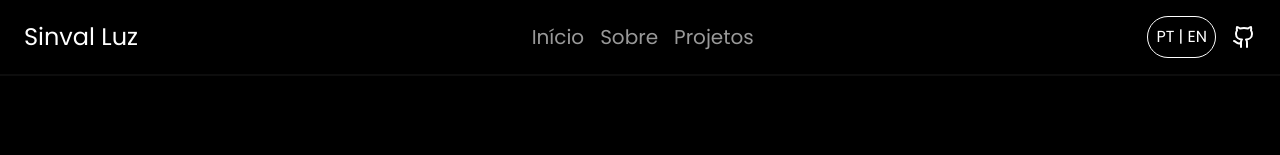
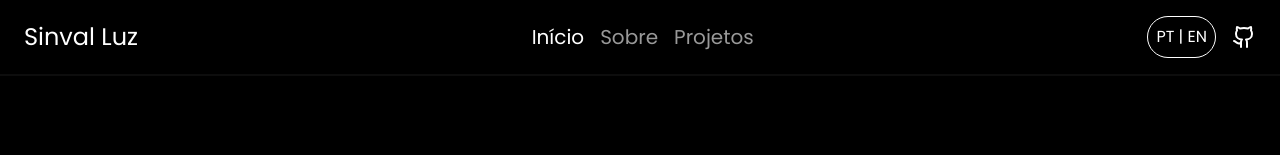
Before and after one commit to Sinvalluz/Portfolio-Sinval-Luz, a React (Vite) app: page / in a window 1280 px wide. Shown: the top 155 px of the page. Built offline with nearby package versions, Linux system fonts and the light colour scheme.

Commit message:
feat: Adiciona suporte ao React Router e atualiza componentes de navegação

```diff
--- a/package.json
+++ b/package.json
@@ -13,6 +13,7 @@
 		"lucide-react": "^0.562.0",
 		"react": "^19.2.0",
 		"react-dom": "^19.2.0",
+		"react-router": "^7.11.0",
 		"tailwindcss": "^4.1.18"
 	},
 	"devDependencies": {
--- a/src/components/Header/index.tsx
+++ b/src/components/Header/index.tsx
@@ -1,10 +1,12 @@
 import { Menu, X } from 'lucide-react';
 import { useEffect, useState } from 'react';
+import { useParams } from 'react-router';
 import GithubIcon from '../ui/GithubIcon';
 import NavigationAnchor from '../ui/NavigationAnchor';
 
 const Header = () => {
 	const [menuBtn, setMenuBtn] = useState<boolean>(false);
+	const { menu } = useParams();
 
 	useEffect(() => {
 		window.addEventListener('resize', () => {
@@ -32,9 +34,18 @@ const Header = () => {
 			<nav
 				className={`flex-col gap-4 text-xl md:flex-row md:flex md:items-center ${menuBtn ? 'flex' : 'hidden'}`}
 			>
-				<NavigationAnchor name='Início' />
-				<NavigationAnchor name='Sobre' />
-				<NavigationAnchor name='Projetos' />
+				<NavigationAnchor
+					name='Início'
+					params=''
+				/>
+				<NavigationAnchor
+					name='Sobre'
+					params='sobre'
+				/>
+				<NavigationAnchor
+					name='Projetos'
+					params='projetos'
+				/>
 			</nav>
 			<div
 				className={`gap-4 items-center md:flex ${menuBtn ? 'flex' : 'hidden'}`}
--- a/src/components/ui/NavigationAnchor/index.tsx
+++ b/src/components/ui/NavigationAnchor/index.tsx
@@ -1,15 +1,21 @@
+import { NavLink, useMatch } from 'react-router';
+
 type NavigationAnchorProps = {
 	name: string;
+	params: string;
 };
 
-const NavigationAnchor = ({ name }: NavigationAnchorProps) => {
+const NavigationAnchor = ({ name, params }: NavigationAnchorProps) => {
+	const match = useMatch(`/${params}`);
 	return (
-		<a
-			href='/'
-			className='text-white/60 hover:text-white/80 transition-colors '
+		<NavLink
+			to={`/${params}`}
+			className={`transition-colors ${
+				match ? 'text-white' : 'text-white/60 hover:text-white/80'
+			}`}
 		>
 			{name}
-		</a>
+		</NavLink>
 	);
 };
 
--- a/src/main.tsx
+++ b/src/main.tsx
@@ -1,10 +1,18 @@
 import { StrictMode } from 'react';
 import { createRoot } from 'react-dom/client';
+import { BrowserRouter, Route, Routes } from 'react-router';
+import App from './App.tsx';
 import './index.css';
-import App from './App.tsx';
 
 createRoot(document.getElementById('root')!).render(
 	<StrictMode>
-		<App />
+		<BrowserRouter>
+			<Routes>
+				<Route
+					path='/'
+					element={<App />}
+				/>
+			</Routes>
+		</BrowserRouter>
 	</StrictMode>,
 );
```
Also changed, not shown: 1 other file (tests, documents, lock files or other folders).
